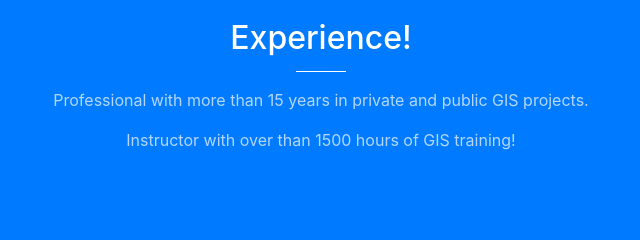
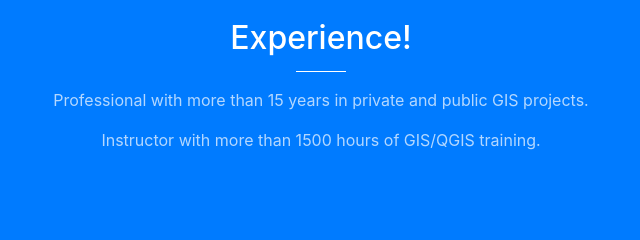
Before and after one commit to geomondego/nelson_geo, a website with bundled scripts: page index.html in a window 1280 px wide. Shown: the part 880-1120 px from the top of the page, 319-959 px from the left. Built offline with nearby package versions, Linux system fonts and the light colour scheme.

Commit message:
Html Changes

```diff
--- a/index.html
+++ b/index.html
@@ -72,7 +72,7 @@
             <h2 class="section-heading text-white">Experience!</h2>
             <hr class="light">
             <p class="text-faded">Professional with more than 15 years in private and public GIS projects.</p>
-	    <p class="text-faded">Instructor with over than 1500 hours of GIS training!</p>
+	    <p class="text-faded">Instructor with more than 1500 hours of GIS/QGIS training.</p>
           </div>
         </div>
       </div>
```
